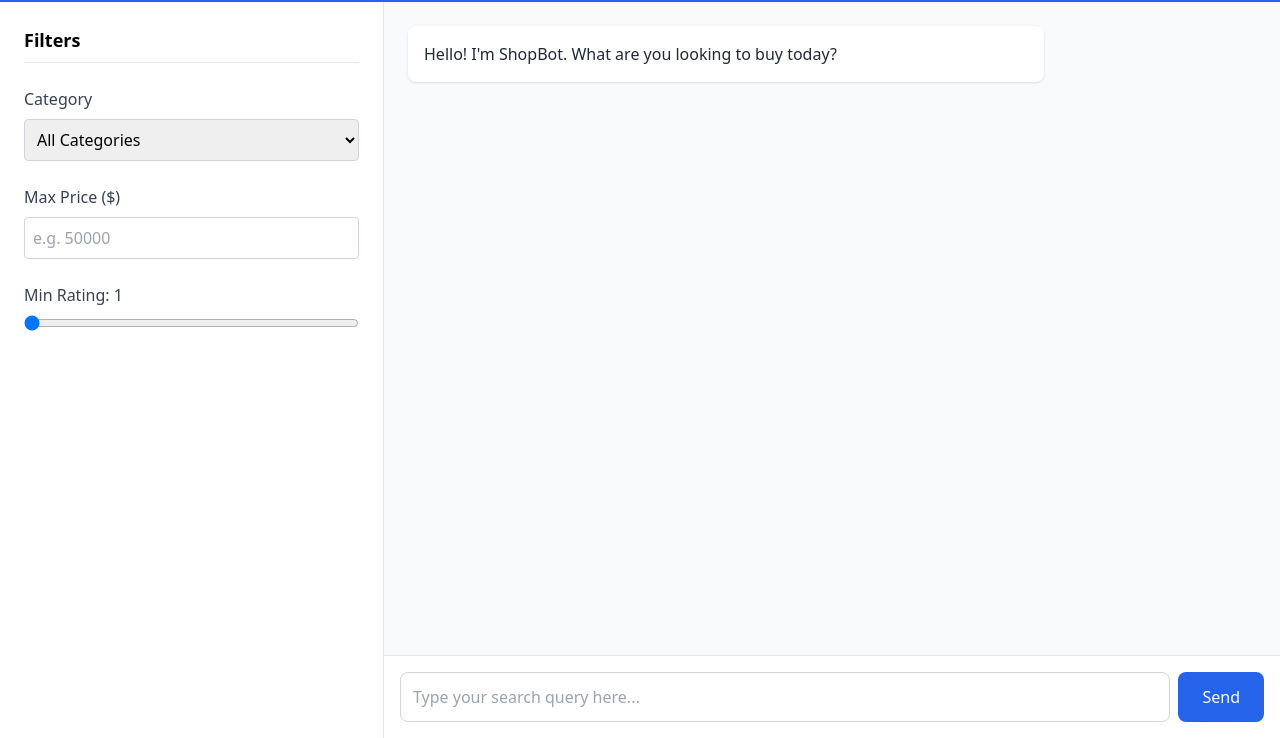
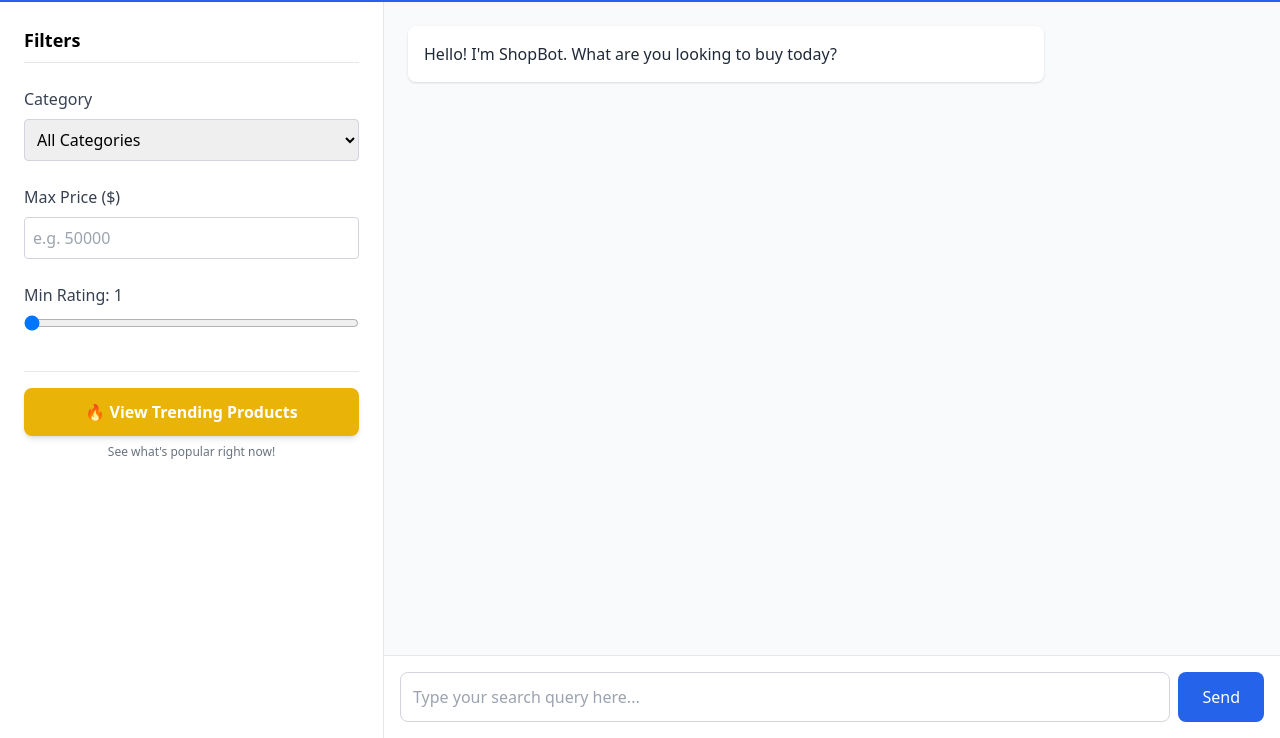
Before and after one commit to chetanyamahana/Recommendation-System-Project, a plain HTML site: page frontend/index.html in a window 1280 px wide. Shown: the part 62-800 px from the top of the page. Drawn offline with nearby package versions, Linux system fonts and the light colour scheme; no server answers.

Commit message:
added trending page

```diff
--- a/frontend/index.html
+++ b/frontend/index.html
@@ -48,6 +48,14 @@
             <div class="flex flex-col gap-2">
                 <label for="min_rating" class="font-medium text-gray-700">Min Rating: <span id="rating_val">1</span></label>
                 <input type="range" id="min_rating" min="1" max="5" step="0.5" value="1" class="w-full" oninput="document.getElementById('rating_val').innerText=this.value">
+            </div>
+
+            <!-- Trending Button -->
+            <div class="flex flex-col gap-2 mt-4 pt-4 border-t border-gray-200">
+                <button onclick="fetchTrending()" class="bg-yellow-500 text-white px-4 py-3 rounded-lg hover:bg-yellow-600 font-bold transition-colors flex items-center justify-center shadow-md">
+                    🔥 View Trending Products
+                </button>
+                <p class="text-xs text-gray-500 text-center">See what's popular right now!</p>
             </div>
         </aside>
 
@@ -176,6 +184,75 @@
                 chatArea.scrollTop = chatArea.scrollHeight;
             }
         }
+
+        async function fetchTrending() {
+            const chatArea = document.getElementById('chat_area');
+            const loader = document.getElementById('loading_indicator');
+            const category = document.getElementById('category').value;
+
+            // Add user message
+            const userMsg = document.createElement('div');
+            userMsg.className = "bg-blue-100 p-4 rounded-lg shadow w-3/4 text-gray-800 self-end";
+            userMsg.textContent = category ? `Show me trending products in ${category} 🔥` : "Show me trending products 🔥";
+            chatArea.appendChild(userMsg);
+
+            loader.classList.remove('hidden');
+            chatArea.scrollTop = chatArea.scrollHeight;
+
+            try {
+                let url = 'http://localhost:8000/trending?top_k=4';
+                if (category) {
+                    url += `&category=${encodeURIComponent(category)}`;
+                }
+                const response = await fetch(url);
+                if (!response.ok) throw new Error("API failed");
+                const products = await response.json();
+
+                // Add bot text response
+                const botMsg = document.createElement('div');
+                botMsg.className = "bg-white p-4 rounded-lg shadow w-3/4 text-gray-800 self-start";
+                botMsg.textContent = "Here are the top trending products right now!";
+                chatArea.appendChild(botMsg);
+
+                // Add product grid
+                if (products && products.length > 0) {
+                    const grid = document.createElement('div');
+                    grid.className = "grid grid-cols-2 gap-4 w-3/4 self-start mt-2";
+
+                    products.forEach(p => {
+                        const desc = p.description && p.description.length > 100 ? p.description.substring(0, 100) + '...' : (p.description || '');
+                        const card = document.createElement('div');
+                        card.className = "bg-white border border-gray-200 p-4 rounded-lg shadow-sm hover:shadow-md transition-shadow flex flex-col";
+                        const imgHtml = p.image ? `<img src="${p.image}" alt="${p.title}" class="w-full h-32 object-contain mb-3 rounded">` : '';
+                        card.innerHTML = `
+                            ${imgHtml}
+                            <h3 class="font-semibold text-gray-800 truncate" title="${p.title}">${p.title}</h3>
+                            <div class="flex justify-between items-center mt-2">
+                                <span class="bg-blue-100 text-blue-800 text-xs px-2 py-1 rounded truncate max-w-[60%]">${p.category}</span>
+                                <span class="text-sm font-bold text-green-600">$${p.price}</span>
+                            </div>
+                            <div class="text-yellow-500 text-sm mt-1">★ ${p.rating} (${p['Total Ratings'] || 0} reviews)</div>
+                            <p class="text-gray-600 text-xs mt-2 h-12 overflow-hidden">${desc}</p>
+                        `;
+                        grid.appendChild(card);
+                    });
+                    chatArea.appendChild(grid);
+                } else {
+                    const noResults = document.createElement('div');
+                    noResults.className = "text-gray-600 self-start w-3/4 mt-2";
+                    noResults.textContent = "No trending products found for this category.";
+                    chatArea.appendChild(noResults);
+                }
+            } catch (error) {
+                const errorMsg = document.createElement('div');
+                errorMsg.className = "bg-red-100 p-4 rounded-lg shadow w-3/4 text-red-800 self-start";
+                errorMsg.textContent = "Error: Could not fetch trending products. Make sure the backend server is running.";
+                chatArea.appendChild(errorMsg);
+            } finally {
+                loader.classList.add('hidden');
+                chatArea.scrollTop = chatArea.scrollHeight;
+            }
+        }
     </script>
 </body>
 </html>
```
